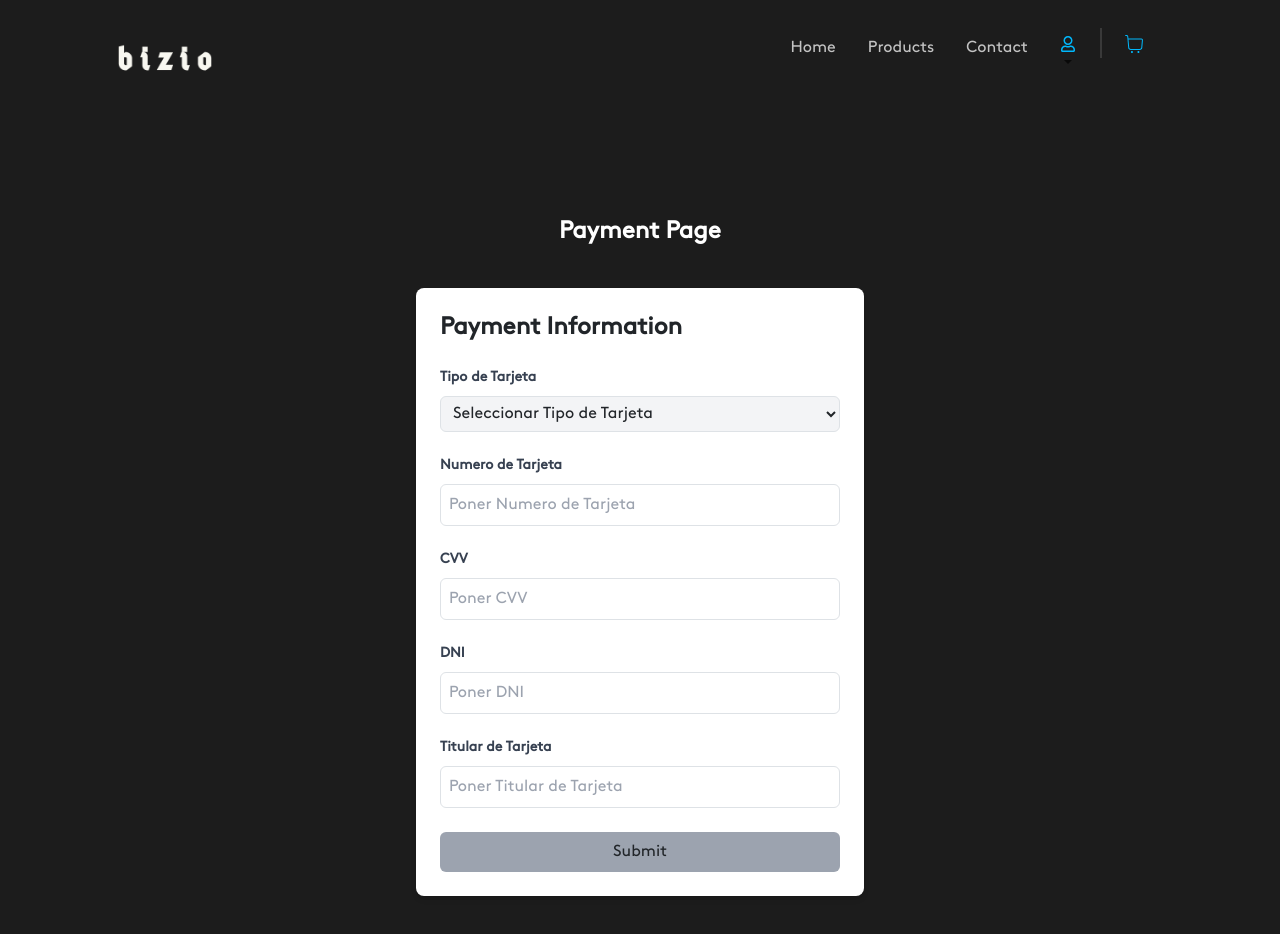
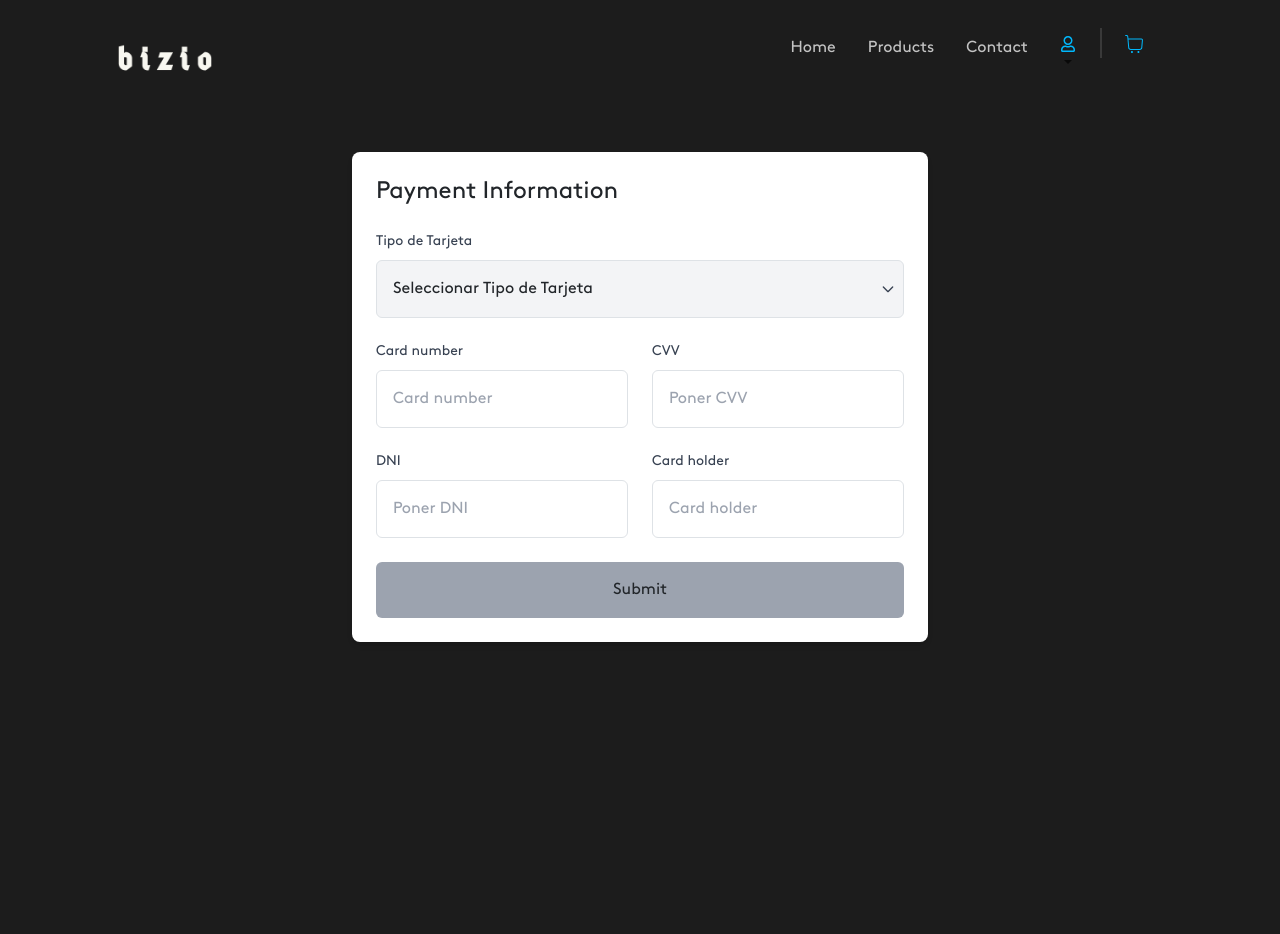
Before and after one commit to ivolevy/grupo7-tpo, a React (Vite) app: page /cart/payment in a window 1280 px wide. After the commit the page ends 800 px from the top, so only its background shows below. Built offline with nearby package versions, Linux system fonts and the light colour scheme; a web font is replaced by a local one.

Commit message:
adding styles

```diff
--- a/src/AdminView.jsx
+++ b/src/AdminView.jsx
@@ -1,4 +1,5 @@
 import React, { useState } from 'react';
+import { CustomNav } from "./assets/components/Nav";
 
 export const AdminView = () => {
   const [view, setView] = useState('crearProducto');
@@ -8,25 +9,27 @@ export const AdminView = () => {
   };
 
   return (
-    <div className="flex">
-      {/* Barra lateral */}
-      <div className="sidebar bg-gray-800 text-white w-1/5 min-h-screen">
-        <h2 className="text-2xl font-bold p-4">Dashboard</h2>
+    <>
+    <CustomNav />
+    <div className="flex min-h-[50vh]">
+      {/* sidebar */}
+      <div className="sidebar bg-blue-bizio text-white w-1/5">
+        <h2 className="text-2xl p-4">Admin Dashboard</h2>
         <ul>
-          <li className={`p-4 cursor-pointer ${view === 'crearProducto' ? 'bg-gray-900' : ''}`} onClick={() => handleViewChange('crearProducto')}>
+          <li className={`p-4 cursor-pointer ${view === 'crearProducto' ? 'bg-gray-700' : ''}`} onClick={() => handleViewChange('crearProducto')}>
             Crear Producto
           </li>
-          <li className={`p-4 cursor-pointer ${view === 'gestionarProductos' ? 'bg-gray-900' : ''}`} onClick={() => handleViewChange('gestionarProductos')}>
+          <li className={`p-4 cursor-pointer ${view === 'gestionarProductos' ? 'bg-gray-700' : ''}`} onClick={() => handleViewChange('gestionarProductos')}>
             Gestionar Productos
           </li>
         </ul>
       </div>
 
-      {/* Contenido principal */}
-      <div className="main-content w-4/5 p-8">
+      {/* main menu */}
+      <div className="main-content w-4/5 p-8 bg-white">
         {view === 'crearProducto' && (
           <div>
-            <h3 className="text-xl font-bold mb-4">Crear Nuevo Producto</h3>
+            <h3 className="text-xl mb-4">Crear Nuevo Producto</h3>
             {/* Formulario para crear producto */}
             <form>
               <label htmlFor="productName">Nombre del Producto:</label>
@@ -42,7 +45,7 @@ export const AdminView = () => {
 
         {view === 'gestionarProductos' && (
           <div>
-            <h3 className="text-xl font-bold mb-4">Gestionar Productos</h3>
+            <h3 className="text-xl mb-4">Gestionar Productos</h3>
             {/* Lista de productos existentes */}
             <ul>
               <li>Producto 1 - $100 <button className="bg-red-500 hover:bg-red-600 text-white py-1 px-2 rounded-md ml-2">Eliminar</button></li>
@@ -53,5 +56,6 @@ export const AdminView = () => {
         )}
       </div>
     </div>
+    </>
   );
 };
--- a/src/Payment.jsx
+++ b/src/Payment.jsx
@@ -48,18 +48,19 @@ const PaymentForm = () => {
   const isSubmitDisabled = cardNumber.replace(/\D/g, '').length < 16 || cvv.length !== 3 || dni.length < 7 || dni.length > 8 || cardHolder.length < 1 || cardHolder.length > 30;
 
   return (
-    <div className="max-w-md mx-auto mt-10 p-6 bg-white rounded-lg shadow-md">
-      <h2 className="text-2xl font-bold mb-4">Payment Information</h2>
-      <form>
-        <div className="mb-4">
-          <label className="block text-gray-700 text-sm font-bold mb-2" htmlFor="TipoTarjeta">
+    <div className="max-w-xl mx-auto mt-10 p-6 bg-white rounded-lg shadow-md">
+      <h1 className="text-2xl mb-4">Payment Information</h1>
+      <form className="grid grid-cols-1 md:grid-cols-2 gap-4">
+        <div className="col-span-2">
+          <label className="block text-gray-700 text-sm mb-2" htmlFor="TipoTarjeta">
             Tipo de Tarjeta
           </label>
+          <div className="relative">
             <select
               id="TipoTarjeta"
               value={cardType}
               onChange={handleCardTypeChange}
-            className="block w-full p-2 border rounded-md bg-gray-100 focus:bg-white focus:outline-none focus:ring-2 focus:ring-blue-400"
+              className="block w-full p-3 border rounded-md bg-gray-100 focus:bg-white focus:outline-none focus:ring-2 focus:ring-blue-400 appearance-none"
             >
               <option value="">Seleccionar Tipo de Tarjeta</option>
               <option value="mastercard">MasterCard</option>
@@ -67,23 +68,29 @@ const PaymentForm = () => {
               <option value="visa">Visa</option>
               <option value="discover">Discover</option>
             </select>
+            <div className="absolute inset-y-0 right-0 flex items-center px-2 pointer-events-none">
+              <svg className="w-4 h-4 text-gray-700" xmlns="http://www.w3.org/2000/svg" fill="none" viewBox="0 0 24 24" stroke="currentColor">
+                <path strokeLinecap="round" strokeLinejoin="round" strokeWidth="2" d="M19 9l-7 7-7-7" />
+              </svg>
             </div>
-        <div className="mb-4">
-          <label className="block text-gray-700 text-sm font-bold mb-2" htmlFor="NumeroTarjeta">
-            Numero de Tarjeta
+          </div>
+        </div>
+        <div>
+          <label className="block text-gray-700 text-sm mb-2" htmlFor="NumeroTarjeta">
+            Card number
           </label>
           <input
             id="NumeroTarjeta"
             type="text"
             value={cardNumber}
             onChange={handleCardNumberChange}
-            className="block w-full p-2 border rounded-md"
-            placeholder="Poner Numero de Tarjeta"
+            className="block w-full p-3 border rounded-md"
+            placeholder="Card number"
             maxLength="19" // 16 digits + 3 spaces
           />
         </div>
-        <div className="mb-4">
-          <label className="block text-gray-700 text-sm font-bold mb-2" htmlFor="cvv">
+        <div>
+          <label className="block text-gray-700 text-sm mb-2" htmlFor="cvv">
             CVV
           </label>
           <input
@@ -91,13 +98,13 @@ const PaymentForm = () => {
             type="text"
             value={cvv}
             onChange={handleCVVChange}
-            className="block w-full p-2 border rounded-md"
+            className="block w-full p-3 border rounded-md"
             placeholder="Poner CVV"
             maxLength="3"
           />
         </div>
-        <div className="mb-4">
-          <label className="block text-gray-700 text-sm font-bold mb-2" htmlFor="dni">
+        <div>
+          <label className="block text-gray-700 text-sm mb-2" htmlFor="dni">
             DNI
           </label>
           <input
@@ -105,33 +112,35 @@ const PaymentForm = () => {
             type="text"
             value={dni}
             onChange={handleDNIChange}
-            className="block w-full p-2 border rounded-md"
+            className="block w-full p-3 border rounded-md"
             placeholder="Poner DNI"
             maxLength="8"
           />
         </div>
-        <div className="mb-4">
-          <label className="block text-gray-700 text-sm font-bold mb-2" htmlFor="TitulardeTarjeta">
-            Titular de Tarjeta
+        <div>
+          <label className="block text-gray-700 text-sm mb-2" htmlFor="TitulardeTarjeta">
+            Card holder
           </label>
           <input
             id="TitulardeTarjeta"
             type="text"
             value={cardHolder}
             onChange={handleCardHolderChange}
-            className="block w-full p-2 border rounded-md"
-            placeholder="Poner Titular de Tarjeta"
+            className="block w-full p-3 border rounded-md"
+            placeholder="Card holder"
             maxLength="30"
           />
         </div>
+        <div className="col-span-2">
           <button
             type="button"
-          className={`w-full p-2 rounded-md ${cardType && !isSubmitDisabled ? 'bg-blue-500 hover:bg-blue-600' : 'bg-gray-400 cursor-not-allowed'}`}
+            className={`w-full p-3 rounded-md ${cardType && !isSubmitDisabled ? 'bg-blue-500 hover:bg-blue-600' : 'bg-gray-400 cursor-not-allowed'}`}
             onClick={handleSubmit}
             disabled={!cardType || isSubmitDisabled}
           >
             Submit
           </button>
+        </div>
       </form>
     </div>
   );
@@ -141,8 +150,7 @@ export const Payment = () => {
   return (
     <>
       <CustomNav />
-      <div className="h-screen pt-20">
-        <h1 className="text-center text-2xl font-bold text-white mb-10">Payment Page</h1>
+      <div className="h-auto">
         <PaymentForm />
       </div>
     </>
--- a/src/UserView.jsx
+++ b/src/UserView.jsx
@@ -1,4 +1,5 @@
 import React, { useState } from 'react';
+import { CustomNav } from "./assets/components/Nav";
 
 export const UserView = () => {
   const [view, setView] = useState('perfil');
@@ -8,32 +9,36 @@ export const UserView = () => {
   };
 
   return (
-    <div className="flex">
-      <div className="sidebar bg-gray-800 text-white w-1/5 min-h-screen">
-        <h2 className="text-2xl font-bold p-4">Iñaki</h2>
+    <>
+    <CustomNav />
+    <div className="flex h-auto">
+      {/* sidebar */}
+      <div className="sidebar bg-blue-bizio text-white w-1/5">
+        <h2 className="text-2xl p-4">Iñaki</h2>
         <ul>
-          <li className={`p-4 cursor-pointer ${view === 'perfil' ? 'bg-gray-900' : ''}`} onClick={() => handleViewChange('perfil')}>
+          <li className={`p-4 cursor-pointer ${view === 'perfil' ? 'bg-gray-700' : ''}`} onClick={() => handleViewChange('perfil')}>
             Perfil
           </li>
-          <li className={`p-4 cursor-pointer ${view === 'compras' ? 'bg-gray-900' : ''}`} onClick={() => handleViewChange('compras')}>
+          <li className={`p-4 cursor-pointer ${view === 'compras' ? 'bg-gray-700' : ''}`} onClick={() => handleViewChange('compras')}>
             Compras
           </li>
         </ul>
       </div>
+      {/* main menu */}
       <div className="main-content w-4/5 p-8 bg-white">
         {view === 'perfil' && (
           <div>
-            <h3 className="text-xl font-bold mb-4">Perfil del Usuario</h3>
+            <h3 className="text-xl mb-4">Perfil del Usuario</h3>
             <p>Nombre: Juan </p>
-            <p>Apellido:Pérez </p>
-            <p>Correo electrónico: juan.perez@example.com</p>
+            <p>Apellido: Pérez </p>
+            <p>Email: juan.perez@example.com</p>
             <p>DNI: 44562908</p>
             <p>Teléfono: (11)3298-7699</p>
           </div>
         )}
         {view === 'compras' && (
           <div>
-            <h3 className="text-xl font-bold mb-4">Historial de Compras</h3>
+            <h3 className="text-xl mb-4">Historial de Compras</h3>
             <ul>
               <li>Producto 1 - $100</li>
               <li>Producto 2 - $50</li>
@@ -43,5 +48,6 @@ export const UserView = () => {
         )}
       </div>
     </div>
+    </>
   );
 };
--- a/src/assets/components/cart/CartProduct.jsx
+++ b/src/assets/components/cart/CartProduct.jsx
@@ -17,7 +17,7 @@ export const CartItem = ({
 				/>
 				<div className="sm:ml-4 sm:flex sm:w-full sm:justify-between">
 					<div className="mt-5 sm:mt-0">
-						<h2 className="text-lg font-bold text-gray-900">{name}</h2>
+						<h2 className="text-lg text-gray-900">{name}</h2>
 					</div>
 					<div className="mt-4 flex justify-between  sm:space-y-6 sm:mt-0 sm:block sm:space-x-6">
 						<div className="flex justify-center">
--- a/src/main.jsx
+++ b/src/main.jsx
@@ -38,8 +38,8 @@ createRoot(document.getElementById("root")).render(
 				<Route path="/" element={<Home />} />
 				<Route path="/products" element={<Products />} />
 				<Route path="/cart/payment" element={<Payment />} />
-				<Route path="/perfil-usuario" element={<UserView />} />
-				<Route path="/perfil-administrador" element={<AdminView />} />
+				<Route path="/profile-user" element={<UserView />} />
+				<Route path="/profile-admin" element={<AdminView />} />
 
 				<Route
 					path="/product/:id"
```
Also changed, not shown: src/Cart.jsx (+16 -18 lines). Lines whose indentation alone changed are shown as unchanged.
